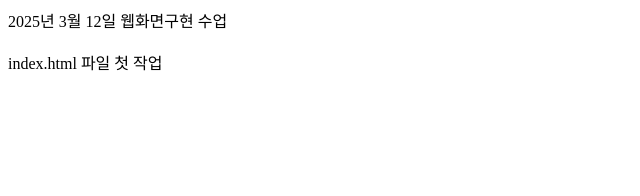
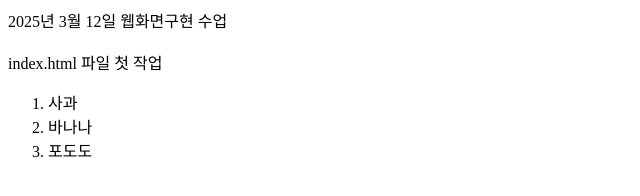
Before and after one commit to 2251039/250312, a plain HTML site: page index.html in a window 1280 px wide. Shown: the whole page, without its empty margins (0-640 px from the left). Drawn offline with Linux system fonts and the light colour scheme.

Commit message:
0319수업

```diff
--- a/index.html
+++ b/index.html
@@ -8,5 +8,13 @@
 <body>
     2025년 3월 12일 웹화면구현 수업  <br><br>
      index.html 파일 첫 작업
+
+     <ol>
+        <li>사과 </li>
+        <li>바나나</li>
+        <li>포도도</li>
+
+
+     </ol>
 </body>
 </html>
```
